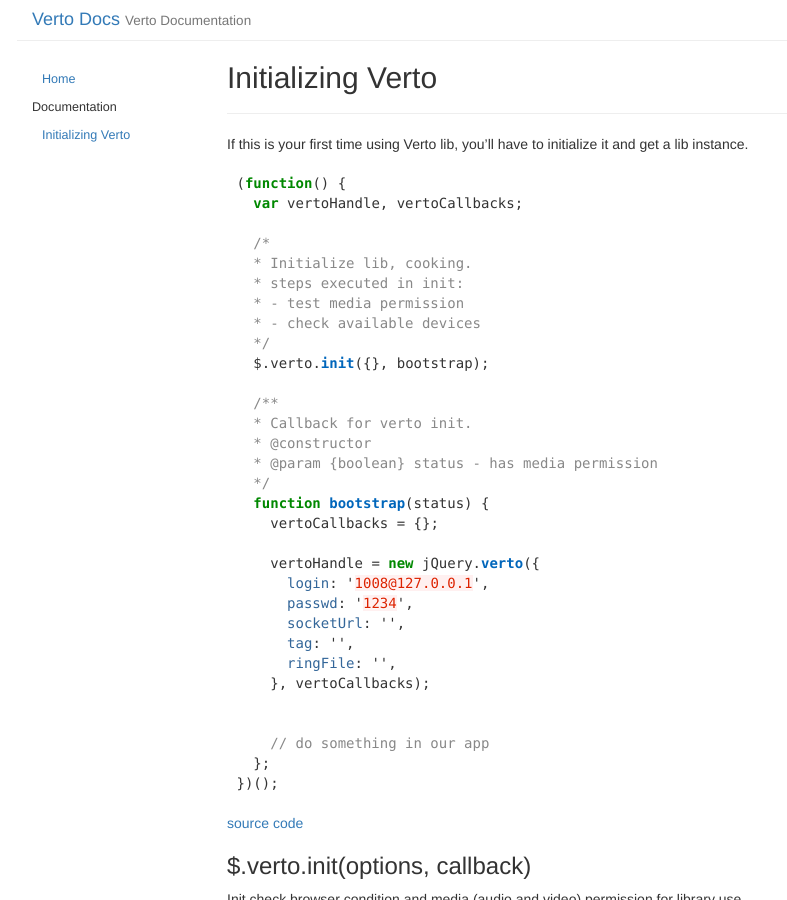
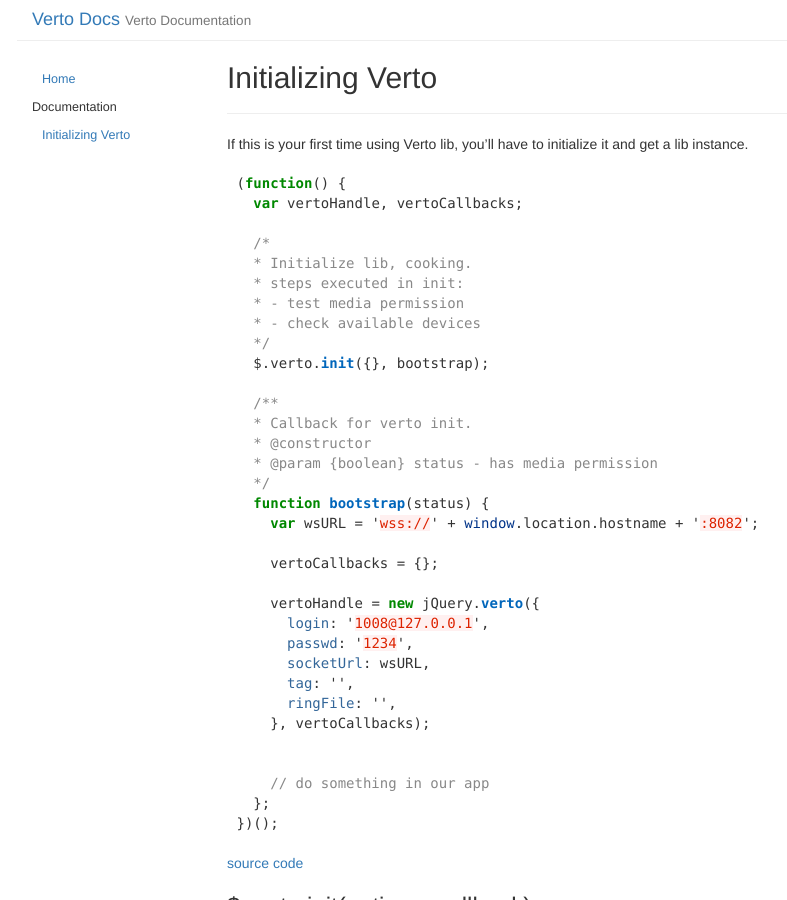
Before and after one commit to EvoluxBR/verto-docs, a Jekyll site: the page built from _posts/2015-10-13-initializing-verto.md, in a window 1280 px wide and 900 px high. Shown: the whole window, without its empty margins (38-825 px from the left). Built offline with Jekyll 4.4.1, drawn with Linux system fonts in a browser that asks for light colours; Markdown is read by kramdown in place of the engine named in the settings; comment, search, counter and statistics services are not loaded.

Commit message:
removed pathname from wsURL

```diff
--- a/_posts/2015-10-13-initializing-verto.md
+++ b/_posts/2015-10-13-initializing-verto.md
@@ -26,12 +26,14 @@
   * @param {boolean} status - has media permission
   */
   function bootstrap(status) {
+    var wsURL = 'wss://' + window.location.hostname + ':8082';
+
     vertoCallbacks = {};
 
     vertoHandle = new jQuery.verto({
       login: '1008@127.0.0.1',
       passwd: '1234',
-      socketUrl: '',
+      socketUrl: wsURL,
       tag: '',
       ringFile: '',
     }, vertoCallbacks);
```
